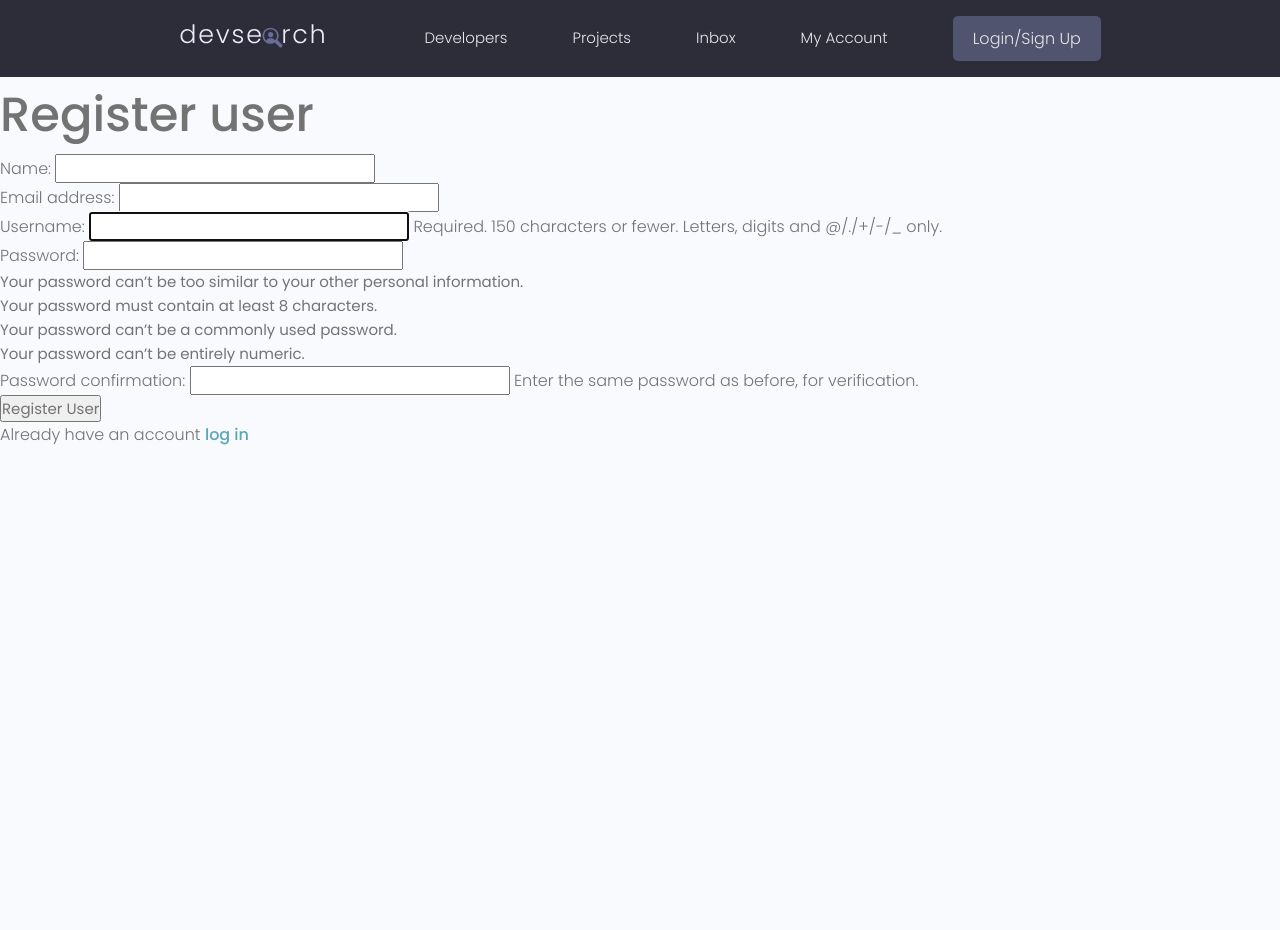
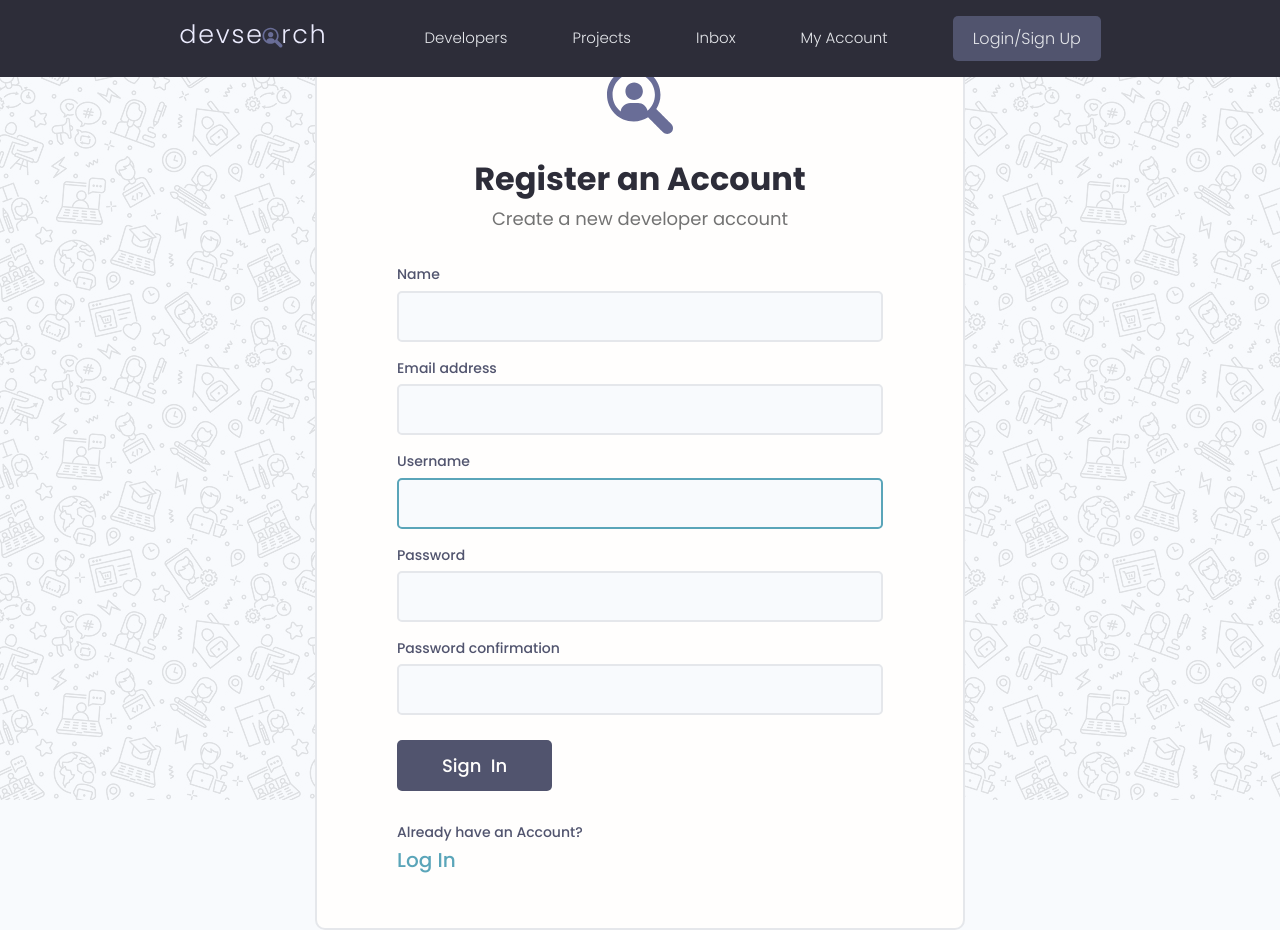
Before and after one commit to bunja/djangish-journey, a Django app: page /register/ in a window 1280 px wide. Before the commit the page ends 445 px from the top, so only its background shows below. Run offline with Django 3.2, Linux system fonts and the light colour scheme; some libraries are stand-ins or nearby versions.

Commit message:
day10 style  sign up page, add helper text,add  errors to sign up page

```diff
--- a/devsearch/users/forms.py
+++ b/devsearch/users/forms.py
@@ -9,3 +9,9 @@ class CustomUserCreationForm(UserCreationForm):
         labels = {
             'first_name': 'Name',
         }
+
+    def __init__(self, *args, **kwargs ):
+        super(CustomUserCreationForm, self).__init__(*args, **kwargs)
+
+        for name, field in self.fields.items():
+            field.widget.attrs.update({'class': 'input'})
--- a/devsearch/users/templates/users/login_register.html
+++ b/devsearch/users/templates/users/login_register.html
@@ -3,13 +3,47 @@
 
 {% block content %}
 {% if page == 'register' %}
-<h1>Register user</h1>
-<form method="POST" action="{% url 'register' %}">
-{% csrf_token %}
-{{form.as_p}}
-<input type="submit" value="Register User"/>
-</form>
-<p>Already  have an account <a href="{% url 'login' %}">log in</a></p>
+
+
+<div class="auth">
+    <div class="card">
+      <div class="auth__header text-center">
+        <a href="/">
+            <img src="{% static 'images/icon.svg' %}"/>
+        </a>
+        <h3>Register an Account </h3>
+        <p>Create a new developer account</p>
+      </div>
+
+
+        <form method="POST" action="{% url 'register' %}" class="form auth__form">
+            {% csrf_token %}
+            {% for field in form %}
+                <div class="form__field">
+                    <label for="formInput#text">{{field.label}}</label>
+                    {{field}}
+
+                    <!-- {% if field.help_text %}
+                        <small>{{field.help_text}}</small>
+                    {% endif %} -->
+                    {% for error in field.errors %}
+                        <p style="color:red";>{{error}}</p>
+                    {% endfor %}
+                </div>
+            {% endfor %}
+
+
+            <div class="auth__actions">
+          <input class="btn btn--sub btn--lg" type="submit" value="Sign  In" />
+        </div>
+      </form>
+      <div class="auth__alternative">
+        <p>Already have an Account?</p>
+        <a href="{% url 'login' %}">Log In</a>
+      </div>
+    </div>
+  </div>
+
 {% else %}
 
 
```
